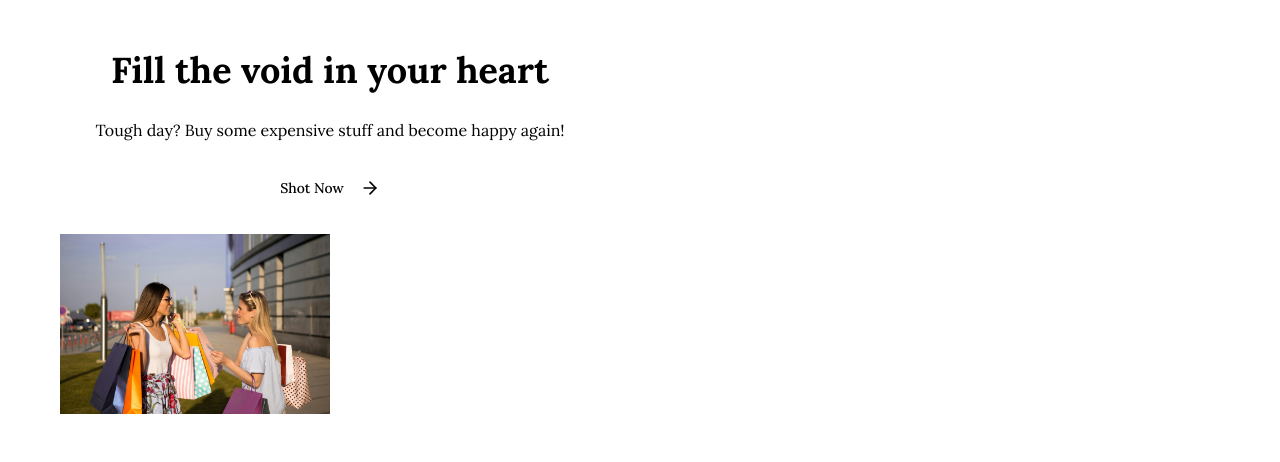
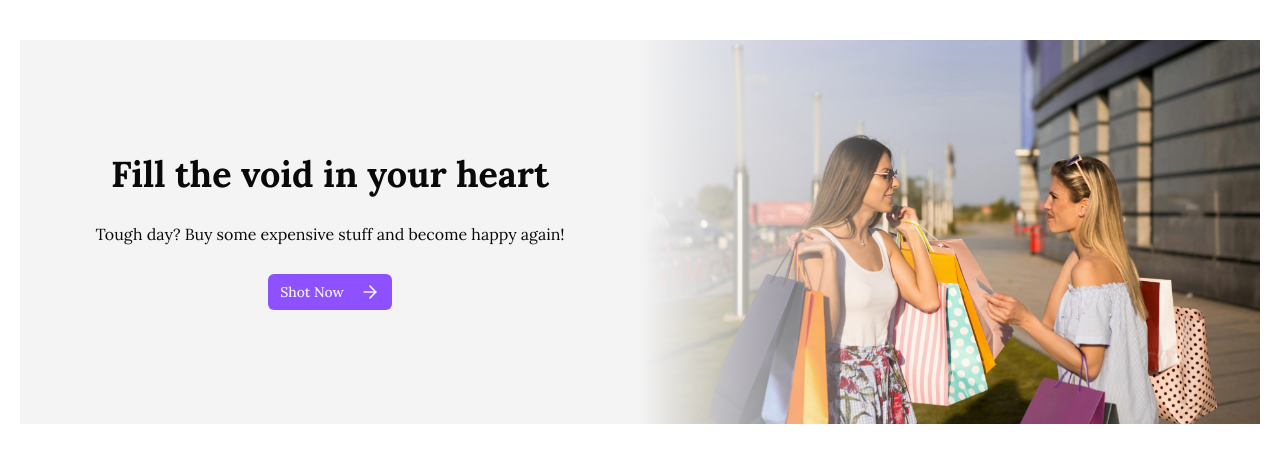
Before and after one commit to iiiamken/kencom, a Next.js app: page / in a window 1280 px wide. Shown: the top 462 px of the page. Built offline with nearby package versions, Linux system fonts and the light colour scheme.

Commit message:
fixed tailwind styles

```diff
--- a/package.json
+++ b/package.json
@@ -42,6 +42,7 @@
     "react-medium-image-zoom": "^5.2.14",
     "sonner": "^2.0.2",
     "tailwind-merge": "^3.0.2",
+    "tailwindcss-animate": "^1.0.7",
     "tw-animate-css": "^1.2.4",
     "zod": "^3.24.2"
   },
--- a/src/app/globals.css
+++ b/src/app/globals.css
@@ -42,62 +42,73 @@
   --radius-lg: var(--radius);
   --radius-xl: calc(var(--radius) + 4px);
 }
+:root {
+  --radius: 0.5rem;
+  --background: oklch(1 0 0);
+  --foreground: oklch(0.141 0.005 285.823);
+  --card: oklch(1 0 0);
+  --card-foreground: oklch(0.141 0.005 285.823);
+  --popover: oklch(1 0 0);
+  --popover-foreground: oklch(0.141 0.005 285.823);
+  --primary: oklch(0.606 0.25 292.717);
+  --primary-foreground: oklch(0.969 0.016 293.756);
+  --secondary: oklch(0.967 0.001 286.375);
+  --secondary-foreground: oklch(0.21 0.006 285.885);
+  --muted: oklch(0.967 0.001 286.375);
+  --muted-foreground: oklch(0.552 0.016 285.938);
+  --accent: oklch(0.967 0.001 286.375);
+  --accent-foreground: oklch(0.21 0.006 285.885);
+  --destructive: oklch(0.577 0.245 27.325);
+  --border: oklch(0.92 0.004 286.32);
+  --input: oklch(0.92 0.004 286.32);
+  --ring: oklch(0.606 0.25 292.717);
+  --chart-1: oklch(0.646 0.222 41.116);
+  --chart-2: oklch(0.6 0.118 184.704);
+  --chart-3: oklch(0.398 0.07 227.392);
+  --chart-4: oklch(0.828 0.189 84.429);
+  --chart-5: oklch(0.769 0.188 70.08);
+  --sidebar: oklch(0.985 0 0);
+  --sidebar-foreground: oklch(0.141 0.005 285.823);
+  --sidebar-primary: oklch(0.606 0.25 292.717);
+  --sidebar-primary-foreground: oklch(0.969 0.016 293.756);
+  --sidebar-accent: oklch(0.967 0.001 286.375);
+  --sidebar-accent-foreground: oklch(0.21 0.006 285.885);
+  --sidebar-border: oklch(0.92 0.004 286.32);
+  --sidebar-ring: oklch(0.606 0.25 292.717);
+}
 
-@layer base {
-  :root {
-    --background: 0 0% 100%;
-    --foreground: 240 10% 3.9%;
-    --card: 0 0% 100%;
-    --card-foreground: 240 10% 3.9%;
-    --popover: 0 0% 100%;
-    --popover-foreground: 240 10% 3.9%;
-    --primary: 142.1 76.2% 36.3%;
-    --primary-foreground: 355.7 100% 97.3%;
-    --secondary: 240 4.8% 95.9%;
-    --secondary-foreground: 240 5.9% 10%;
-    --muted: 240 4.8% 95.9%;
-    --muted-foreground: 240 3.8% 46.1%;
-    --accent: 240 4.8% 95.9%;
-    --accent-foreground: 240 5.9% 10%;
-    --destructive: 0 84.2% 60.2%;
-    --destructive-foreground: 0 0% 98%;
-    --border: 240 5.9% 90%;
-    --input: 240 5.9% 90%;
-    --ring: 142.1 76.2% 36.3%;
-    --radius: 0.5rem;
-    --chart-1: 12 76% 61%;
-    --chart-2: 173 58% 39%;
-    --chart-3: 197 37% 24%;
-    --chart-4: 43 74% 66%;
-    --chart-5: 27 87% 67%;
-  }
-
-  .dark {
-    --background: 20 14.3% 4.1%;
-    --foreground: 0 0% 95%;
-    --card: 24 9.8% 10%;
-    --card-foreground: 0 0% 95%;
-    --popover: 0 0% 9%;
-    --popover-foreground: 0 0% 95%;
-    --primary: 142.1 70.6% 45.3%;
-    --primary-foreground: 144.9 80.4% 10%;
-    --secondary: 240 3.7% 15.9%;
-    --secondary-foreground: 0 0% 98%;
-    --muted: 0 0% 15%;
-    --muted-foreground: 240 5% 64.9%;
-    --accent: 12 6.5% 15.1%;
-    --accent-foreground: 0 0% 98%;
-    --destructive: 0 62.8% 30.6%;
-    --destructive-foreground: 0 85.7% 97.3%;
-    --border: 240 3.7% 15.9%;
-    --input: 240 3.7% 15.9%;
-    --ring: 142.4 71.8% 29.2%;
-    --chart-1: 220 70% 50%;
-    --chart-2: 160 60% 45%;
-    --chart-3: 30 80% 55%;
-    --chart-4: 280 65% 60%;
-    --chart-5: 340 75% 55%;
-  }
+.dark {
+  --background: oklch(0.141 0.005 285.823);
+  --foreground: oklch(0.985 0 0);
+  --card: oklch(0.21 0.006 285.885);
+  --card-foreground: oklch(0.985 0 0);
+  --popover: oklch(0.21 0.006 285.885);
+  --popover-foreground: oklch(0.985 0 0);
+  --primary: oklch(0.541 0.281 293.009);
+  --primary-foreground: oklch(0.969 0.016 293.756);
+  --secondary: oklch(0.274 0.006 286.033);
+  --secondary-foreground: oklch(0.985 0 0);
+  --muted: oklch(0.274 0.006 286.033);
+  --muted-foreground: oklch(0.705 0.015 286.067);
+  --accent: oklch(0.274 0.006 286.033);
+  --accent-foreground: oklch(0.985 0 0);
+  --destructive: oklch(0.704 0.191 22.216);
+  --border: oklch(1 0 0 / 10%);
+  --input: oklch(1 0 0 / 15%);
+  --ring: oklch(0.541 0.281 293.009);
+  --chart-1: oklch(0.488 0.243 264.376);
+  --chart-2: oklch(0.696 0.17 162.48);
+  --chart-3: oklch(0.769 0.188 70.08);
+  --chart-4: oklch(0.627 0.265 303.9);
+  --chart-5: oklch(0.645 0.246 16.439);
+  --sidebar: oklch(0.21 0.006 285.885);
+  --sidebar-foreground: oklch(0.985 0 0);
+  --sidebar-primary: oklch(0.541 0.281 293.009);
+  --sidebar-primary-foreground: oklch(0.969 0.016 293.756);
+  --sidebar-accent: oklch(0.274 0.006 286.033);
+  --sidebar-accent-foreground: oklch(0.985 0 0);
+  --sidebar-border: oklch(1 0 0 / 10%);
+  --sidebar-ring: oklch(0.541 0.281 293.009);
 }
 
 @layer base {
--- a/src/app/page.tsx
+++ b/src/app/page.tsx
@@ -15,17 +15,17 @@
           <p>Tough day? Buy some expensive stuff and become happy again!</p>
           <Button asChild>
             <Link href="/shop">
-              {" "}
               Shot Now <ArrowRight className="ml-2 size-5" />
             </Link>
           </Button>
-          <div className="hidden md:block w-1/2 h-full">
-            <Image
-              src={banner}
-              className="h-full object-cover"
-              alt="Flow Shop banner"
-            />
-          </div>
+        </div>
+        <div className="relative hidden md:block w-1/2 h-full">
+          <Image
+            src={banner}
+            className="h-full object-cover"
+            alt="Flow Shop banner"
+          />
+          <div className="absolute inset-0 bg-gradient-to-r from-secondary via-transparent to-transparent"></div>
         </div>
       </div>
     </main>
--- /dev/null
+++ b/tailwind.config.ts
@@ -0,0 +1,91 @@
+/** @type {import('tailwindcss').Config} */
+module.exports = {
+  darkMode: ["class"],
+  content: [
+    "./pages/**/*.{ts,tsx}",
+    "./components/**/*.{ts,tsx}",
+    "./app/**/*.{ts,tsx}",
+    "./src/**/*.{ts,tsx}",
+  ],
+  theme: {
+    container: {
+      center: true,
+      padding: "2rem",
+      screens: {
+        "2xl": "1400px",
+      },
+    },
+    extend: {
+      colors: {
+        border: "hsl(var(--border))",
+        input: "hsl(var(--input))",
+        ring: "hsl(var(--ring))",
+        background: "hsl(var(--background))",
+        foreground: "hsl(var(--foreground))",
+        primary: {
+          DEFAULT: "hsl(var(--primary))",
+          foreground: "hsl(var(--primary-foreground))",
+        },
+        secondary: {
+          DEFAULT: "hsl(var(--secondary))",
+          foreground: "hsl(var(--secondary-foreground))",
+        },
+        destructive: {
+          DEFAULT: "hsl(var(--destructive))",
+          foreground: "hsl(var(--destructive-foreground))",
+        },
+        muted: {
+          DEFAULT: "hsl(var(--muted))",
+          foreground: "hsl(var(--muted-foreground))",
+        },
+        accent: {
+          DEFAULT: "hsl(var(--accent))",
+          foreground: "hsl(var(--accent-foreground))",
+        },
+        popover: {
+          DEFAULT: "hsl(var(--popover))",
+          foreground: "hsl(var(--popover-foreground))",
+        },
+        card: {
+          DEFAULT: "hsl(var(--card))",
+          foreground: "hsl(var(--card-foreground))",
+        },
+        chart: {
+          "1": "hsl(var(--chart-1))",
+          "2": "hsl(var(--chart-2))",
+          "3": "hsl(var(--chart-3))",
+          "4": "hsl(var(--chart-4))",
+          "5": "hsl(var(--chart-5))",
+        },
+      },
+      borderRadius: {
+        lg: "var(--radius)",
+        md: "calc(var(--radius) - 2px)",
+        sm: "calc(var(--radius) - 4px)",
+      },
+      keyframes: {
+        "accordion-down": {
+          from: {
+            height: 0,
+          },
+          to: {
+            height: "var(--radix-accordion-content-height)",
+          },
+        },
+        "accordion-up": {
+          from: {
+            height: "var(--radix-accordion-content-height)",
+          },
+          to: {
+            height: 0,
+          },
+        },
+      },
+      animation: {
+        "accordion-down": "accordion-down 0.2s ease-out",
+        "accordion-up": "accordion-up 0.2s ease-out",
+      },
+    },
+  },
+  plugins: ["tailwindcss-animate", "@tailwindcss/typography"],
+}
```
Also changed, not shown: 1 other file (tests, documents, lock files or other folders).
